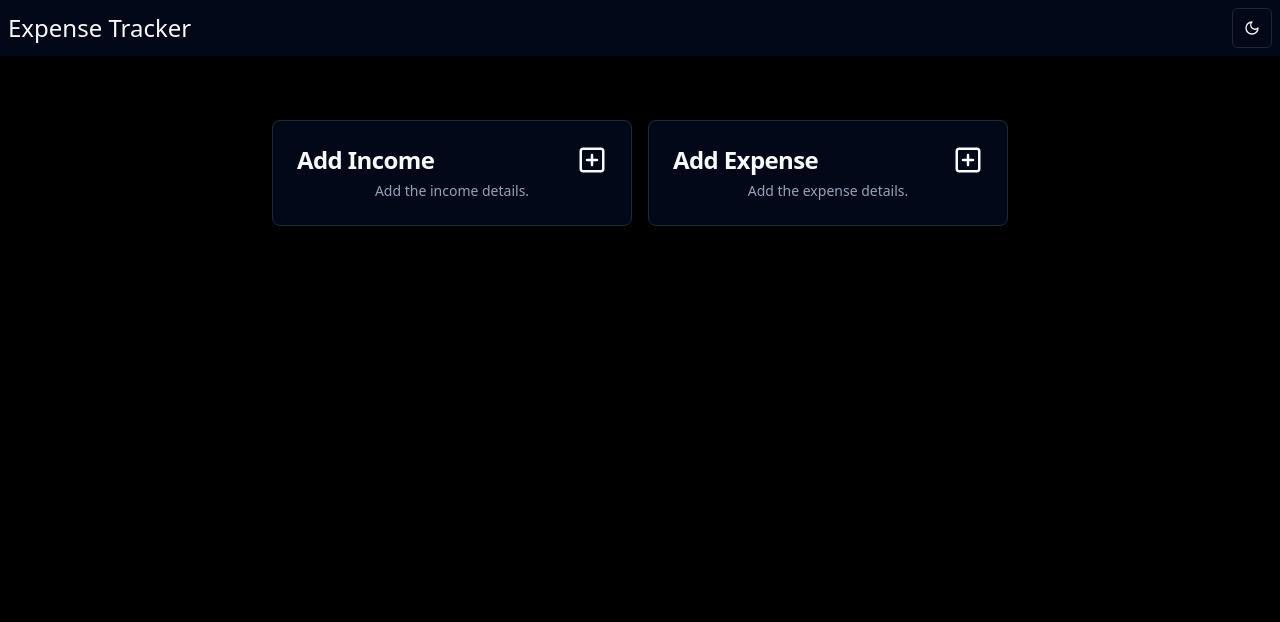
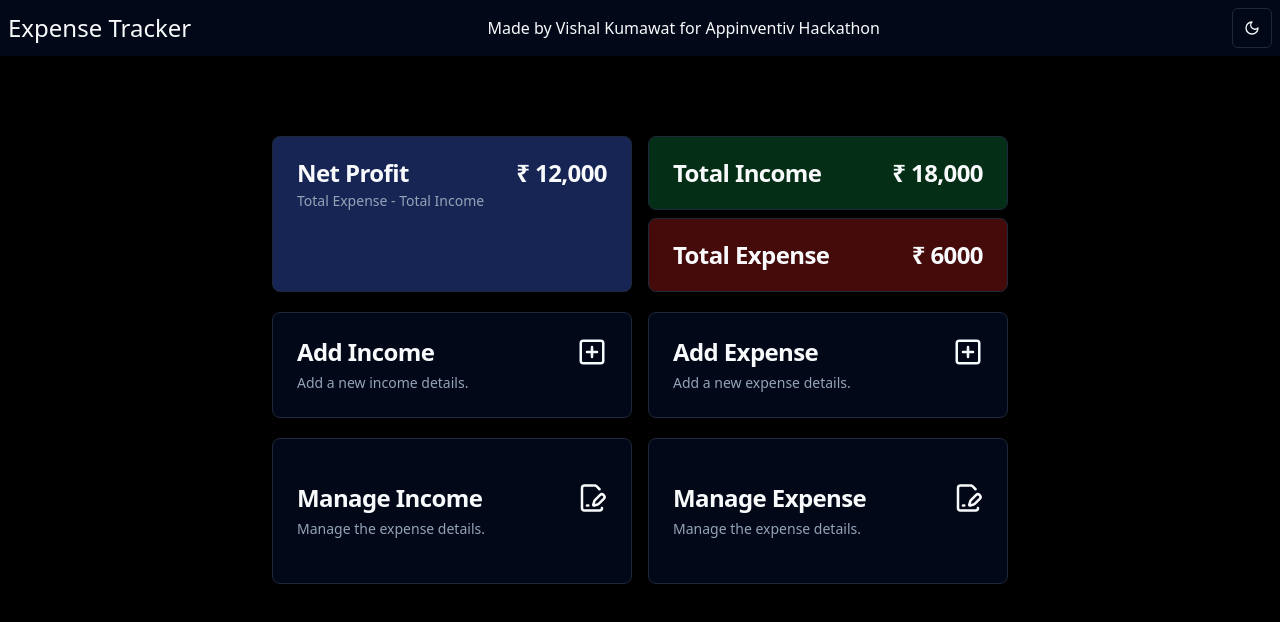
Before and after one commit to vishal-kumawat-appinventiv/hackathon-day1, a React (Vite) app: page / in a window 1280 px wide. Shown: the top 622 px of the page. Built offline with nearby package versions, Linux system fonts and the light colour scheme.

Commit message:
homescreen ui

```diff
--- a/src/components/Navbar.tsx
+++ b/src/components/Navbar.tsx
@@ -5,6 +5,9 @@ const Navbar = () => {
     <div className="p-2 flex items-center justify-between bg-gray-100 dark:bg-background">
       <div>
         <h1 className="text-2xl">Expense Tracker</h1>
+      </div>
+      <div className="hidden md:block pr-14">
+        <p>Made by Vishal Kumawat for Appinventiv Hackathon</p>
       </div>
       <div>
         <ModeToggle />
--- a/src/screens/HomePage/index.tsx
+++ b/src/screens/HomePage/index.tsx
@@ -6,39 +6,92 @@ import {
   CardTitle,
 } from "@/components/ui/card";
 import { Dialog, DialogTrigger } from "@/components/ui/dialog";
-import { SquarePlus } from "lucide-react";
+import { FilePenLine, SquarePlus } from "lucide-react";
 
 const HomePage = () => {
   return (
-    <div className="max-w-3xl mx-auto mt-12 p-4">
+    <div className="max-w-3xl mx-auto mt-5 md:mt-16 p-4">
+      {/* TopBar */}
       <div className="grid grid-cols-1 md:grid-cols-2 gap-4">
+        <div>
+          <Card className="h-full bg-blue-200 dark:bg-blue-950">
+            <CardHeader>
+              <CardTitle className="flex items-center justify-between w-full">
+                <h2>Net Profit</h2>
+                <h1>₹ 12,000</h1>
+              </CardTitle>
+              <CardDescription>Total Expense - Total Income</CardDescription>
+            </CardHeader>
+          </Card>
+        </div>
+        <div className="flex flex-col gap-2">
+          <Card className="bg-green-200 dark:bg-green-950">
+            <CardHeader>
+              <CardTitle className="flex items-center justify-between w-full">
+                <h2>Total Income</h2>
+                <h1>₹ 18,000</h1>
+              </CardTitle>
+            </CardHeader>
+          </Card>
+          <Card className="bg-red-200 dark:bg-red-950">
+            <CardHeader>
+              <CardTitle className="flex items-center justify-between w-full">
+                <h2>Total Expense</h2>
+                <h1>₹ 6000</h1>
+              </CardTitle>
+            </CardHeader>
+          </Card>
+        </div>
+      </div>
+
+      {/* Add Cards */}
+      <div className="grid grid-cols-1 md:grid-cols-2 gap-4 mt-5">
         <Dialog>
-          <DialogTrigger>
+          <DialogTrigger asChild>
             <Card className="hover:cursor-pointer">
               <CardHeader>
                 <CardTitle className="flex items-center justify-between w-full">
                   Add Income <SquarePlus size={30} />
                 </CardTitle>
-                <CardDescription>Add the income details.</CardDescription>
+                <CardDescription>Add a new income details.</CardDescription>
               </CardHeader>
             </Card>
           </DialogTrigger>
           <DiaglogData title="Income" />
         </Dialog>
         <Dialog>
-          <DialogTrigger>
+          <DialogTrigger asChild>
             <Card className="hover:cursor-pointer">
               <CardHeader>
                 <CardTitle className="flex items-center justify-between w-full">
                   Add Expense <SquarePlus size={30} />
                 </CardTitle>
-                <CardDescription>Add the expense details.</CardDescription>
+                <CardDescription>Add a new expense details.</CardDescription>
               </CardHeader>
             </Card>
           </DialogTrigger>
           <DiaglogData title="Expense" />
         </Dialog>
       </div>
+      {/* Manage Cards */}
+      <div className="grid grid-cols-1 md:grid-cols-2 gap-4 mt-5">
+        <Card className="py-5 hover:cursor-pointer">
+          <CardHeader>
+            <CardTitle className="flex items-center justify-between w-full">
+              Manage Income <FilePenLine size={30} />
+            </CardTitle>
+            <CardDescription>Manage the expense details.</CardDescription>
+          </CardHeader>
+        </Card>
+        <Card className="py-5 hover:cursor-pointer">
+          <CardHeader>
+            <CardTitle className="flex items-center justify-between w-full">
+              Manage Expense <FilePenLine size={30} />
+            </CardTitle>
+            <CardDescription>Manage the expense details.</CardDescription>
+          </CardHeader>
+        </Card>
+      </div>
     </div>
   );
 };
```
